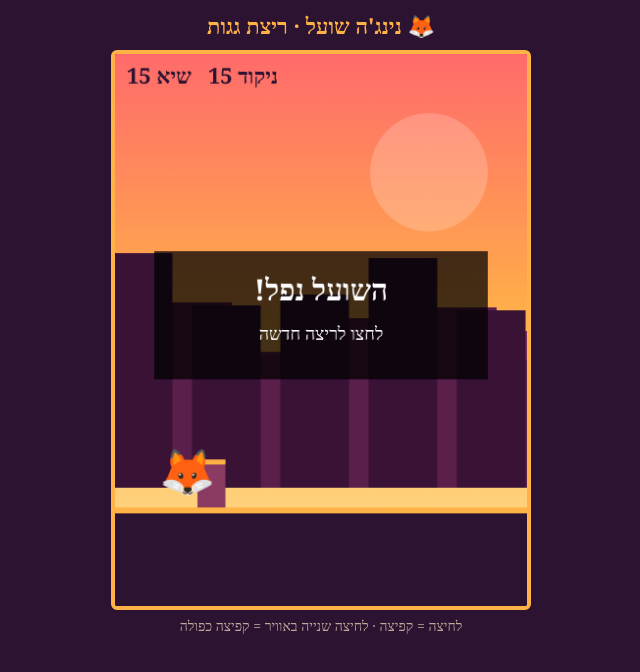
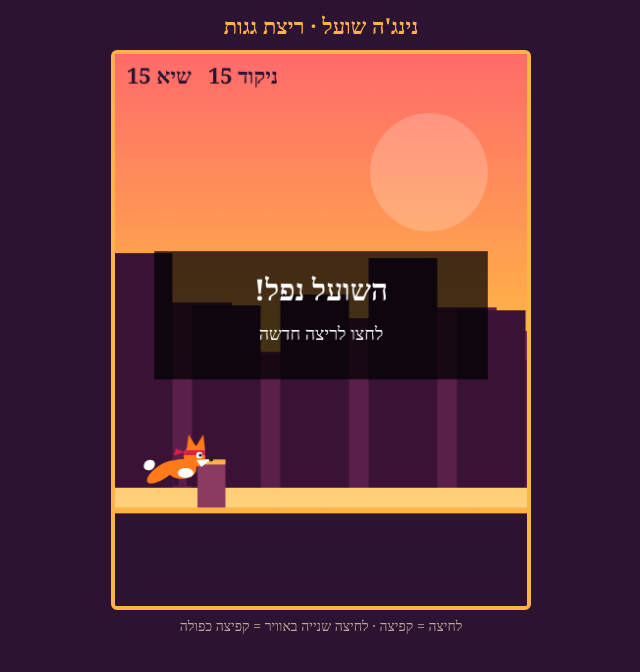
Before and after one commit to chunchila/fox-ninja-rooftop-runner, a plain HTML site: page index.html in a window 1280 px wide. Shown: the whole page, without its empty margins (319-959 px from the left). Drawn offline with Linux system fonts and the light colour scheme.

Commit message:
Draw characters as SVG/canvas art (no emoji font dependence)

```diff
--- a/index.html
+++ b/index.html
@@ -1,9 +1,19 @@
-<!doctype html><html lang="he" dir="rtl"><head><meta charset="utf-8"><meta name="viewport" content="width=device-width,initial-scale=1,user-scalable=no,viewport-fit=cover"><title>נינג'ה שועל - ריצת גגות</title><style>*{margin:0;box-sizing:border-box}body{background:#2b1331;color:#ffe9c7;font-family:Georgia,serif;display:flex;flex-direction:column;align-items:center;touch-action:none;user-select:none;min-height:100vh}h1{margin:10px;font-size:22px;color:#ffb347}canvas{width:min(96vw,420px);aspect-ratio:3/4;border-radius:6px;border:4px solid #ffb347}p{opacity:.7;font-size:14px;margin:6px}</style></head><body><h1>🦊 נינג'ה שועל · ריצת גגות</h1><canvas id="c" width="420" height="560"></canvas><p>לחיצה = קפיצה · לחיצה שנייה באוויר = קפיצה כפולה</p>
+<!doctype html><html lang="he" dir="rtl"><head><meta charset="utf-8"><meta name="viewport" content="width=device-width,initial-scale=1,user-scalable=no,viewport-fit=cover"><title>נינג'ה שועל - ריצת גגות</title><style>*{margin:0;box-sizing:border-box}body{background:#2b1331;color:#ffe9c7;font-family:Georgia,serif;display:flex;flex-direction:column;align-items:center;touch-action:none;user-select:none;min-height:100vh}h1{margin:10px;font-size:22px;color:#ffb347}canvas{width:min(96vw,420px);aspect-ratio:3/4;border-radius:6px;border:4px solid #ffb347}p{opacity:.7;font-size:14px;margin:6px}</style></head><body><h1>נינג'ה שועל · ריצת גגות</h1><canvas id="c" width="420" height="560"></canvas><p>לחיצה = קפיצה · לחיצה שנייה באוויר = קפיצה כפולה</p>
 <script>
 const c=document.getElementById('c'),x=c.getContext('2d');let best=+localStorage.foxBest||0,st,fox,obs,t,sp,sc,over;
 function init(){fox={y:400,vy:0,j:0};obs=[];t=0;sp=5;sc=0;over=false}
 function jump(){if(over){init();return}if(fox.j<2){fox.vy=-13;fox.j++}}
 ['pointerdown'].forEach(e=>c.addEventListener(e,jump));addEventListener('keydown',e=>{if(e.code=='Space'||e.key=='ArrowUp'){e.preventDefault();jump()}});
+function drawFox(cx,fy,spin,t){x.save();x.translate(cx,fy);if(spin){x.translate(0,-18);x.rotate(t*.3);x.translate(0,18)}
+x.fillStyle='#ff7a1a';x.beginPath();x.ellipse(-20,-14,18,7,-.6,0,7);x.fill();x.fillStyle='#fff';x.beginPath();x.ellipse(-33,-21,6,5,-.6,0,7);x.fill();
+x.fillStyle='#3a1236';const sw=Math.sin(t*.5)*4;x.fillRect(-8+sw,-8,6,8);x.fillRect(4-sw,-8,6,8);
+x.fillStyle='#ff7a1a';x.beginPath();x.ellipse(0,-17,15,10,0,0,7);x.fill();x.fillStyle='#fff';x.beginPath();x.ellipse(4,-13,8,5,0,0,7);x.fill();
+x.fillStyle='#ff7a1a';x.beginPath();x.arc(13,-30,11,0,7);x.fill();
+x.beginPath();x.moveTo(5,-37);x.lineTo(7,-52);x.lineTo(15,-39);x.fill();x.beginPath();x.moveTo(14,-39);x.lineTo(22,-52);x.lineTo(24,-35);x.fill();
+x.fillStyle='#fff';x.beginPath();x.moveTo(15,-26);x.lineTo(30,-27);x.lineTo(20,-19);x.fill();x.fillStyle='#222';x.beginPath();x.arc(30,-27,2.4,0,7);x.fill();
+x.fillStyle='#d6204a';x.fillRect(2,-36,22,5);x.beginPath();x.moveTo(3,-34);x.lineTo(-8,-30+sw/2);x.lineTo(-6,-38);x.fill();
+x.fillStyle='#fff';x.beginPath();x.arc(18,-31,3.2,0,7);x.fill();x.fillStyle='#111';x.beginPath();x.arc(19,-31,1.6,0,7);x.fill();x.restore()}
+function drawStar(cx,cy,t){x.save();x.translate(cx,cy);x.rotate(t*.25);x.fillStyle='#e8e8f0';x.beginPath();for(let i=0;i<8;i++){const r=i%2?7:17,a=i*Math.PI/4;x.lineTo(Math.cos(a)*r,Math.sin(a)*r)}x.fill();x.fillStyle='#3a1236';x.beginPath();x.arc(0,0,4,0,7);x.fill();x.restore()}
 function loop(){t++;
 const g=x.createLinearGradient(0,0,0,560);g.addColorStop(0,'#ff6b6b');g.addColorStop(.5,'#ffb347');g.addColorStop(1,'#ffe29a');x.fillStyle=g;x.fillRect(0,0,420,560);
 x.fillStyle='#fff3';x.beginPath();x.arc(320,120,60,0,7);x.fill();
@@ -13,8 +23,8 @@ if(!over){fox.vy+=.65;fox.y+=fox.vy;if(fox.y>=430){fox.y=430;fox.vy=0;fox.j=0}sp
  if(t%Math.max(45,95-(sc/40|0))==0)obs.push({x:440,w:28+Math.random()*20,h:34+Math.random()*30,type:Math.random()<.3?'star':'box'});
  obs.forEach(o=>o.x-=sp);obs=obs.filter(o=>o.x>-60);
  for(const o of obs){const oy=o.type=='star'?340:460-o.h;const oh=o.type=='star'?30:o.h;if(o.x<86&&o.x+o.w>50&&fox.y+8>oy&&fox.y-34<oy+oh){over=true;if(sc>best){best=sc;localStorage.foxBest=best}}}}
-obs.forEach(o=>{if(o.type=='star'){x.font='34px serif';x.fillText('🌀',o.x,372)}else{x.fillStyle='#8b3a62';x.fillRect(o.x,460-o.h,o.w,o.h);x.fillStyle='#ffb347';x.fillRect(o.x,460-o.h,o.w,5)}});
-x.font='46px serif';x.save();x.translate(68,fox.y);if(fox.j>1||fox.vy<-4)x.rotate(t*.3);x.fillText('🦊',-23,10);x.restore();
+obs.forEach(o=>{if(o.type=='star'){drawStar(o.x+14,356,t)}else{x.fillStyle='#8b3a62';x.fillRect(o.x,460-o.h,o.w,o.h);x.fillStyle='#ffb347';x.fillRect(o.x,460-o.h,o.w,5)}});
+drawFox(68,fox.y+8,fox.j>1||fox.vy<-6,t);
 x.fillStyle='#2b1331';x.font='bold 22px Georgia';x.textAlign='left';x.fillText('ניקוד '+(sc/10|0)+'   שיא '+(best/10|0),12,30);
 if(over){x.fillStyle='#000b';x.fillRect(40,200,340,130);x.fillStyle='#fff';x.textAlign='center';x.font='bold 30px Georgia';x.fillText('השועל נפל!',210,250);x.font='18px Georgia';x.fillText('לחצו לריצה חדשה',210,290)}
 x.textAlign='left';requestAnimationFrame(loop)}
```
